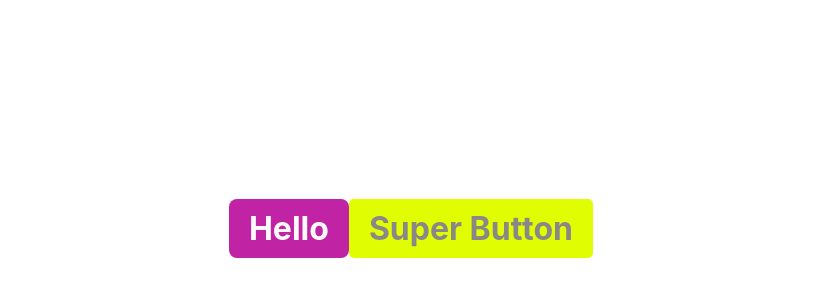
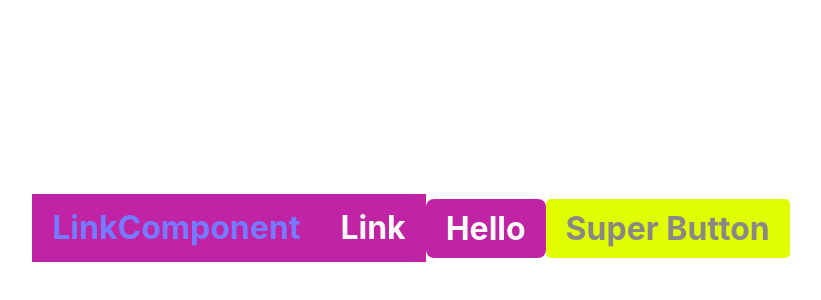
Before and after one commit to ElenaWebDev984/styled-components-project, a React (Vite) app: page / in a window 1280 px wide. Shown: the part 204-504 px from the top of the page, without its empty margins (229-1050 px from the left). Built offline with nearby package versions, Linux system fonts and the light colour scheme.

Commit message:
add LinkComponent

```diff
--- a/src/App.tsx
+++ b/src/App.tsx
@@ -9,6 +9,8 @@ function App() {
   return (
       <div className={"App"}>
           <Box>
+              <StyledBtn as={Link} href={"#"}>LinkComponent</StyledBtn>
+              <StyledBtn as={"a"} href={"#"}>Link</StyledBtn>
               <StyledBtn>Hello</StyledBtn>
               <SuperButton>Super Button</SuperButton>
           </Box>
@@ -27,6 +29,12 @@ const StyledBtn = styled.button`
     font-weight: bold;
 `
 
+const Link = styled.a`
+    color: #747bff;
+    font-size: 2rem;
+    font-weight: bold;
+`
+
 const SuperButton = styled(StyledBtn)`
     border-radius: 5px;
     background-color: #e1fd01;
```
